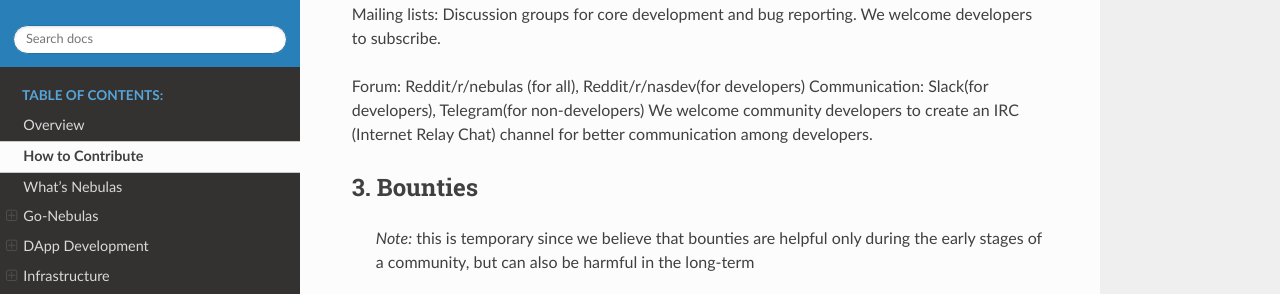
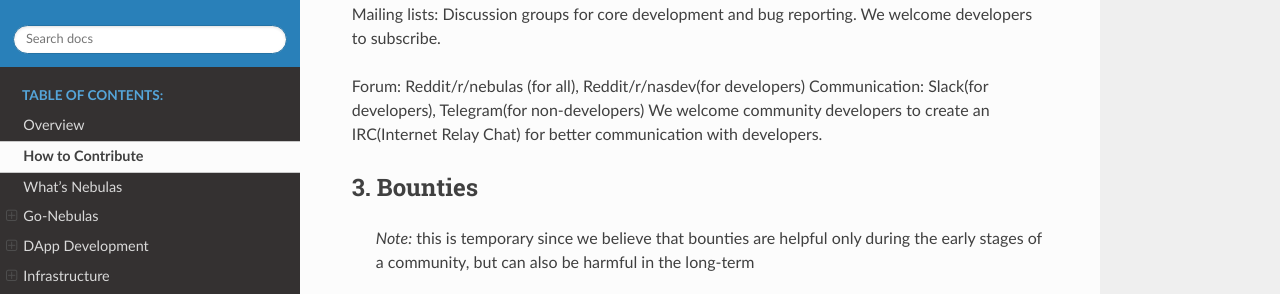
Before and after one commit to nebulasio/nebdocs, a Sphinx documentation site: the page built from docs/how-to-contribute.md, in a window 1280 px wide and 900 px high, scrolled down 2210 px. Shown: the part 181-475 px from the top of the window. Built offline with Sphinx 7.4.7 and the Read the Docs theme 2.0.0, drawn with Linux system fonts in a browser that asks for light colours.

Commit message:
Minor fix: Fixes a space

```diff
--- a/docs/how-to-contribute.md
+++ b/docs/how-to-contribute.md
@@ -71,7 +71,7 @@
 
 Forum: Reddit/r/nebulas (for all), Reddit/r/nasdev(for developers)
 Communication: Slack(for developers), Telegram(for non-developers)
-We welcome community developers to create an IRC (Internet Relay Chat) channel for better communication among developers.
+We welcome community developers to create an IRC(Internet Relay Chat) for better communication with developers.
 
 ## 3. Bounties
 > *Note:* this is temporary since we believe that bounties are helpful only during the
```
